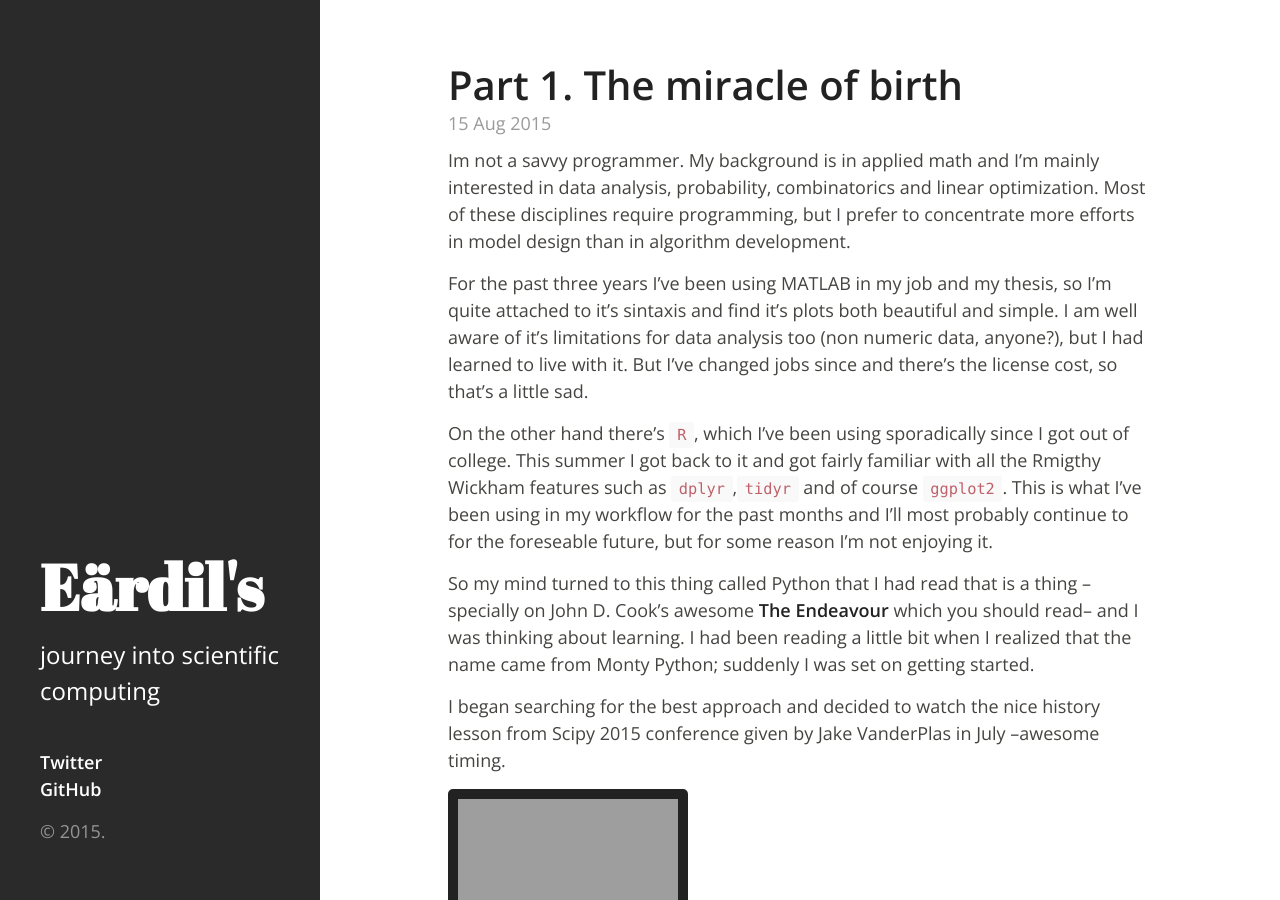
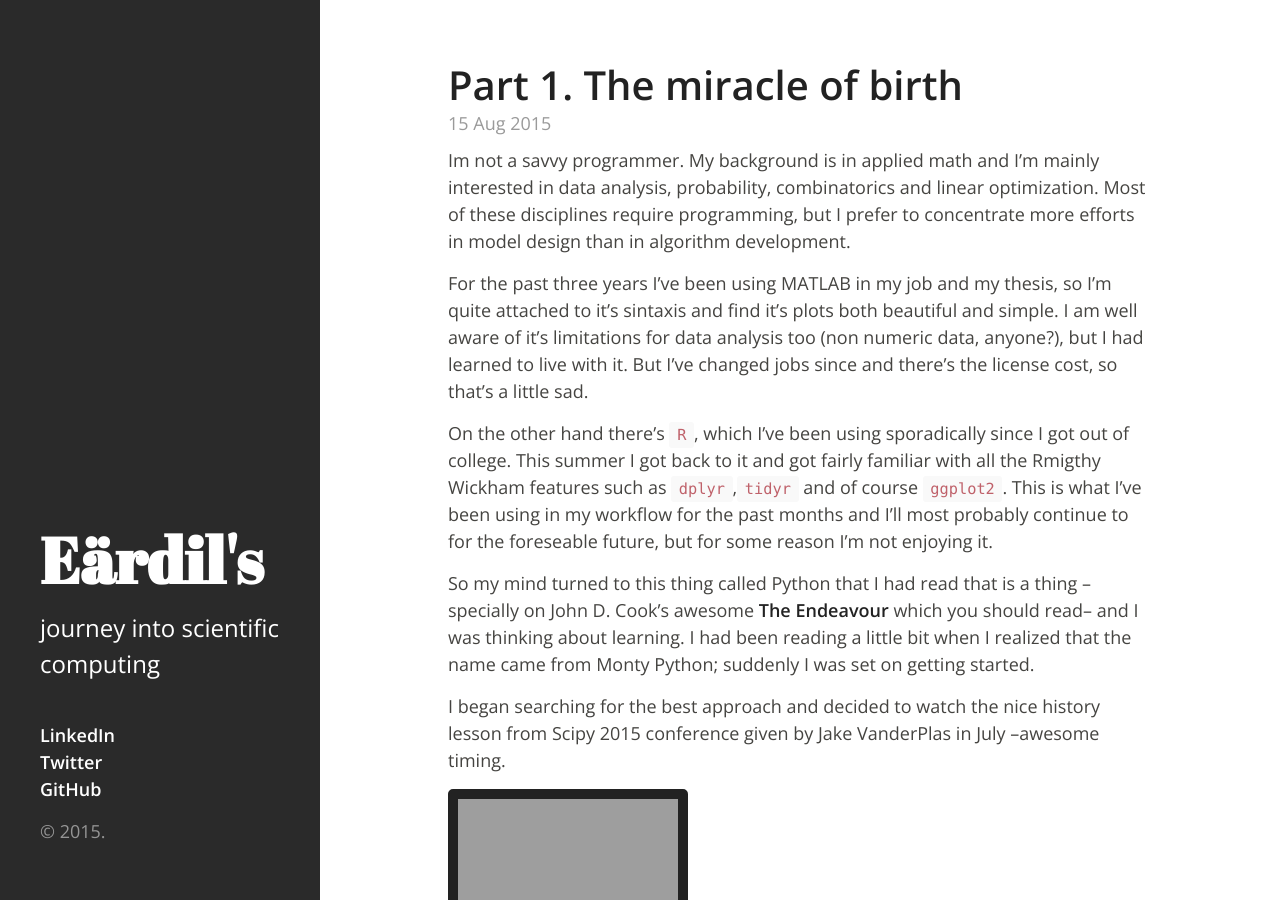
Before and after one commit to eardil/eardil.github.io, a Jekyll site: the page built from index.html, in a window 1280 px wide and 900 px high. Built offline with Jekyll 4.4.1, drawn with Linux system fonts in a browser that asks for light colours; Markdown is read by kramdown in place of the engine named in the settings; the list of posts is cut into pages by our own code; grey boxes are pictures that could not be loaded.

Commit message:
Agregado LinkedIn

```diff
--- a/_layouts/default.html
+++ b/_layouts/default.html
@@ -12,12 +12,16 @@
 
         <div class="colophon">
           <ul class="colophon-links">
+			<li>
+              <a href="mx.linkedin.com/in/isimonin">LinkedIn</a>
+            </li>
             <li>
               <a href="https://twitter.com/Eardil">Twitter</a>
             </li>
             <li>
               <a href="https://github.com/eardil/">GitHub</a>
             </li>
+
             <li></li>
           </ul>
           <p>&copy; 2015.</p>
```
